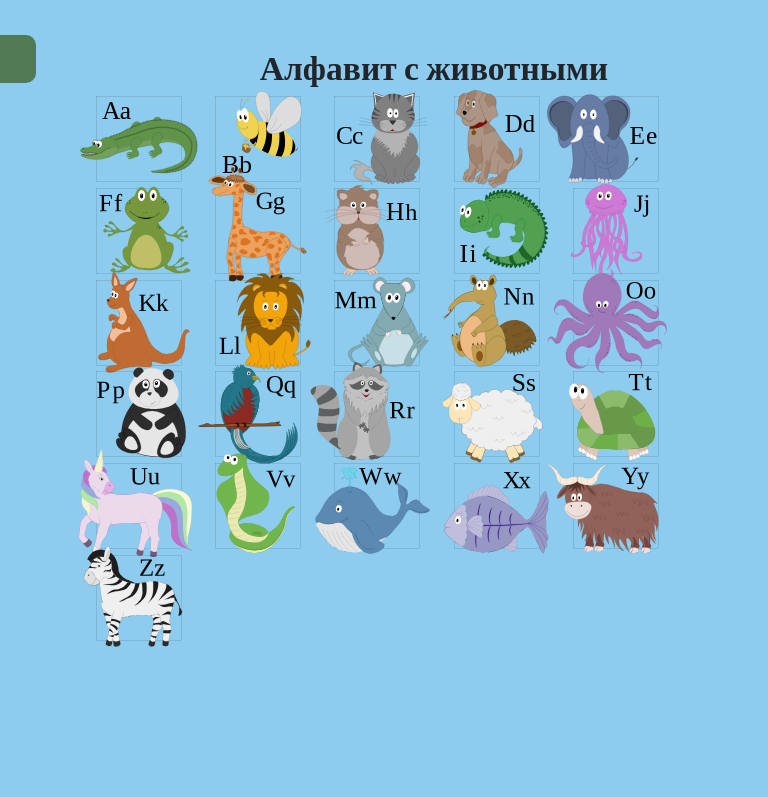
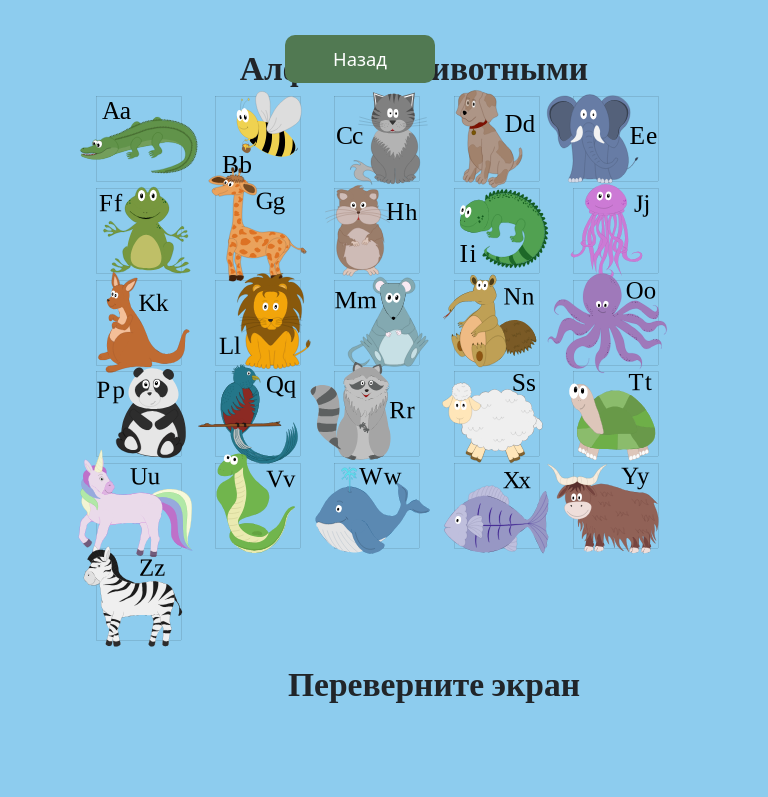
Before and after one commit to AnigalHub/DrawnSVGWithAnimation, a Vue app: page /alphabet in a window 768 px wide. Shown: the top 797 px of the page. Built offline with nearby package versions, Linux system fonts and the light colour scheme; a web font is replaced by a local one.

Commit message:
изменены стили - при адаптивности, добавлен компонент на поворот экрана и контент добавлен в div-блок c id=content

```diff
--- a/src/components/alphabet.vue
+++ b/src/components/alphabet.vue
@@ -1,20 +1,25 @@
 <template>
     <div id="alphabet">
         <router-link :to="{name: 'GameMenu'}" tag="button" class="back">Назад</router-link>
-        <h1>Алфавит с животными</h1>
-        <div class="flex-container">
-            <div v-for="(letter,index) in Letters" :key="index">
-                <component :is="letter.svg"/>
+        <div id="content">
+            <h1>Алфавит с животными</h1>
+            <div class="flex-container">
+                <div v-for="(letter,index) in Letters" :key="index">
+                    <component :is="letter.svg"/>
+                </div>
             </div>
         </div>
+        <screen-rotation/>
     </div>
 </template>
 
 <script>
     import mixinLetters from "../mixins/mixinLetters";
+    import ScreenRotation from "./screenRotation";
 
     export default {
         name: "alphabet",
+        components: {ScreenRotation},
         mixins: [mixinLetters],
     }
 </script>
@@ -33,17 +38,17 @@
         margin-bottom: 8.15px;
         margin-top: 45px;
     }
-    @media screen and  (min-width: 500px)and  (max-width: 768px) {
-        svg{
-            margin-left: -98px !important;
-        }
+    @media screen and (min-width: 500px) and (max-width: 768px) {
+        h1{margin-left: -40px;}
+        button{margin-left: 25%!important;}
+        svg{margin-left: -98px !important;}
         .flex-container > div {
             width: 25%;
             margin-bottom: 22px;
             margin-top: 45px;
         }
     }
-    @media screen and  (min-width: 768px)and  (max-width: 992px) {
+    @media screen and (min-width: 768px )and (max-width: 992px) {
         .flex-container > div {
             width: 17.5%;
             margin-right: 2.5%;
```
